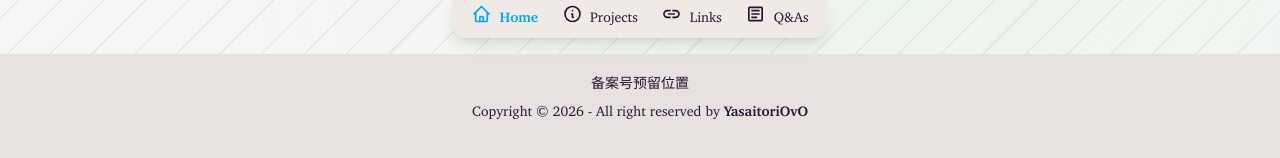
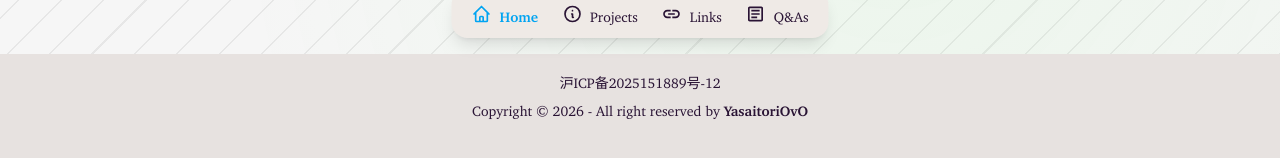
Before and after one commit to YasaitoriOvO/Toriest, a Vue app: page / in a window 1280 px wide. Shown: the part 746-904 px from the top of the page. Built offline with nearby package versions, Linux system fonts and the light colour scheme.

Commit message:
feat: 备案号

```diff
--- a/src/App.vue
+++ b/src/App.vue
@@ -41,7 +41,7 @@
       <footer class="footer sm:footer-horizontal footer-center bg-base-300 text-base-content p-4 pb-24 mt-auto">
         <aside>
           <a href="https://beian.miit.gov.cn/" target="_blank" rel="noopener noreferrer" class="hover:opacity-100 transition-opacity">
-            备案号预留位置
+            沪ICP备2025151889号-12
           </a>
           <p>Copyright © 2026 - All right reserved by <span class="font-bold">YasaitoriOvO</span></p>
         </aside>
```
